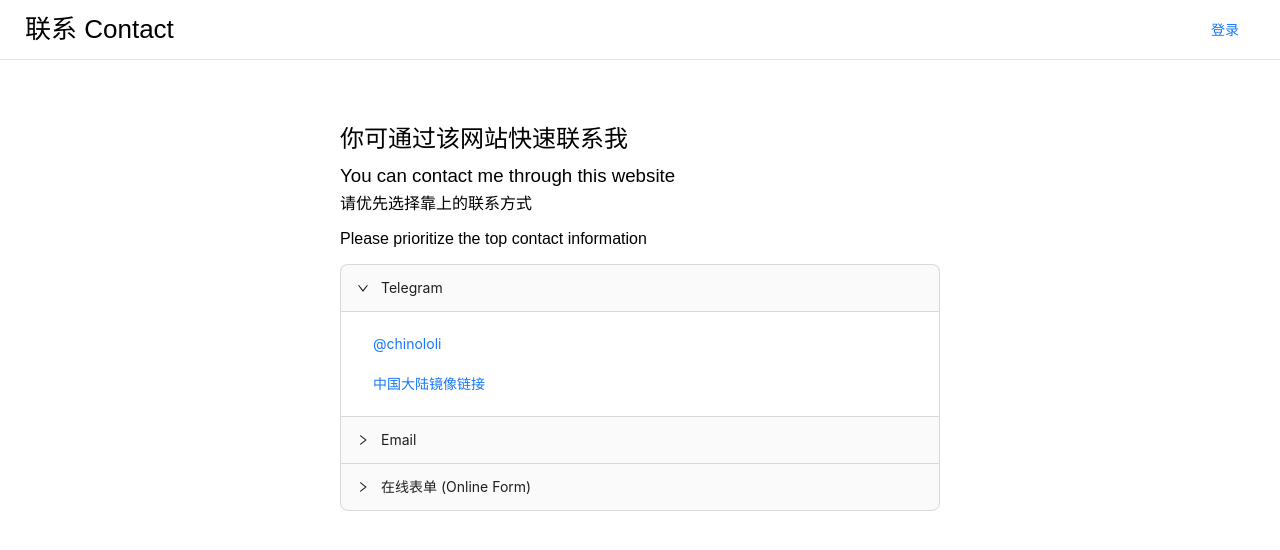
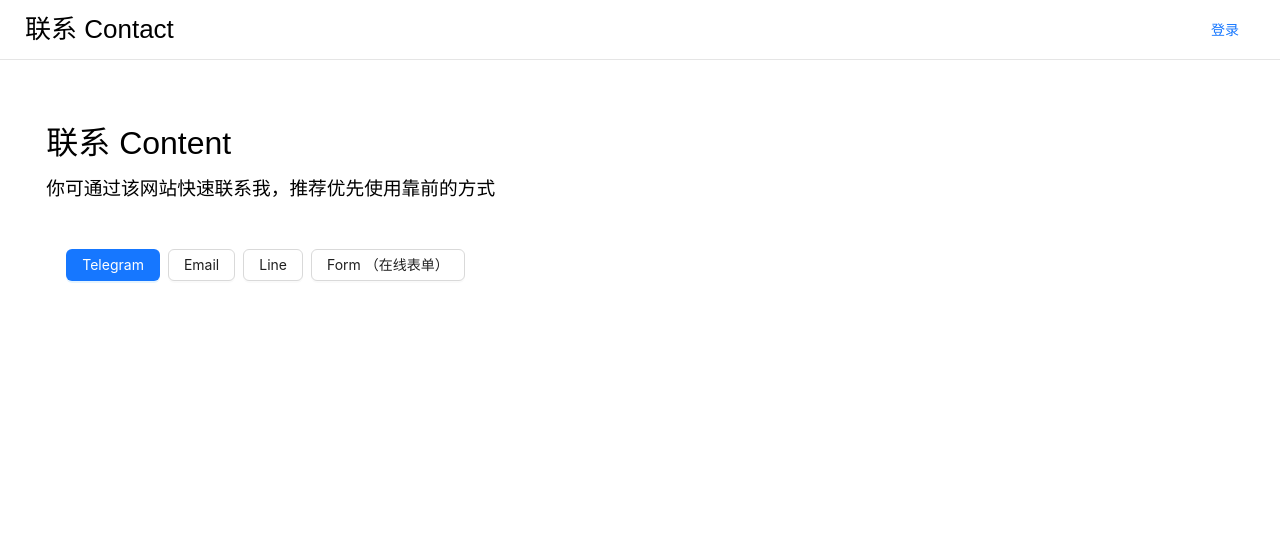
Before and after one commit to alongw/contact, a Vue app in the folder web/: page / in a window 1280 px wide. Shown: the top 550 px of the page. Built offline with nearby package versions, Linux system fonts and the light colour scheme.

Commit message:
feat: update web home page

```diff
--- a/web/src/page/Home/Home.vue
+++ b/web/src/page/Home/Home.vue
@@ -1,57 +1,107 @@
 <script setup lang="ts">
-import { ref } from 'vue'
-
 defineOptions({
     name: 'HomePage'
 })
-
-const activeKey = ref(['1'])
 </script>
 
 <template>
     <div class="home">
-        <h2>你可通过该网站快速联系我</h2>
-        <h3>You can contact me through this website</h3>
-        <p>请优先选择靠上的联系方式</p>
-        <p>Please prioritize the top contact information</p>
-        <a-collapse v-model:activeKey="activeKey">
-            <a-collapse-panel key="1" header="Telegram">
-                <a-space direction="vertical">
-                    <a-button type="link" href="https://t.me/chinololi" target="_blank">
-                        @chinololi
-                    </a-button>
-                    <a-button
-                        type="link"
-                        href="https://see.loliis.top/t.me/chinololi"
-                        target="_blank"
-                    >
-                        中国大陆镜像链接
-                    </a-button>
-                </a-space>
-            </a-collapse-panel>
-            <a-collapse-panel key="2" header="Email">
-                <a-space direction="vertical">
-                    <a-button type="link" href="mailto:alongw@alongw.cn" target="_blank">
-                        alongw@alongw.cn
-                    </a-button>
-                    <a-button
-                        type="link"
-                        href="mailto:alongnyaa@gmail.com"
-                        target="_blank"
-                    >
-                        alongnyaa@gmail.com
-                    </a-button>
-                </a-space>
-            </a-collapse-panel>
+        <div class="title">
+            <h1>联系 Content</h1>
+        </div>
+        <div class="sub-title">
+            <h3>你可通过该网站快速联系我，推荐优先使用靠前的方式</h3>
+        </div>
+        <div class="method">
+            <a-space wrap>
+                <a-popover title="Telegram" placement="bottom">
+                    <template #content>
+                        <p>注意：Telegram 仅供海外用户使用</p>
+                        <p>
+                            使用
+                            <a-typography-link
+                                href="https://t.me/chinololi"
+                                target="_black"
+                            >
+                                @chinololi
+                            </a-typography-link>
+                            获取最新的联系方式
+                        </p>
+                        <p>
+                            使用
+                            <a-typography-link
+                                href="https://see.loliis.top/t.me/chinololi"
+                                target="_black"
+                            >
+                                镜像地址
+                            </a-typography-link>
+                            获取最新的联系方式
+                        </p>
+                    </template>
+                    <a-button type="primary">Telegram</a-button>
+                </a-popover>
 
-            <a-collapse-panel key="3" header="在线表单 (Online Form)">
-                <a-space direction="vertical">
-                    <a-button @click="$router.push('/form/redirect.home')" type="primary">
-                        前往使用
-                    </a-button>
-                </a-space>
-            </a-collapse-panel>
-        </a-collapse>
+                <a-popover title="Email" placement="bottom">
+                    <template #content>
+                        <p>
+                            优先使用：<a-typography-link href="mailto:neko@awwa.cc">
+                                neko@awwa.cc
+                            </a-typography-link>
+                        </p>
+                        <p>
+                            备用：<a-typography-link href="mailto:alongnyaa@gmail.com">
+                                alongnyaa@gmail.com
+                            </a-typography-link>
+                        </p>
+                    </template>
+                    <a-button>Email</a-button>
+                </a-popover>
+
+                <a-popover title="Line" placement="bottom">
+                    <template #content>
+                        <div
+                            style="
+                                display: flex;
+                                flex-direction: column;
+                                align-items: center;
+                            "
+                        >
+                            <p>
+                                <img :width="200" src="@/assets/img/line-qrcode.jpg" />
+                            </p>
+                            <p>
+                                扫描二维码或使用
+                                <a-typography-link
+                                    href="https://line.me/ti/p/GEsm2F4YYO"
+                                    target="_black"
+                                >
+                                    此链接
+                                </a-typography-link>
+                            </p>
+                        </div>
+                    </template>
+                    <a-button>Line</a-button>
+                </a-popover>
+
+                <a-popover title="Form （在线表单）" placement="bottom">
+                    <template #content>
+                        <p>使用在线表单提交信息</p>
+                        <p>
+                            <a-typography-link>
+                                <router-link
+                                    :to="{
+                                        path: '/form/home'
+                                    }"
+                                >
+                                    点击此处
+                                </router-link>
+                            </a-typography-link>
+                        </p>
+                    </template>
+                    <a-button>Form （在线表单）</a-button>
+                </a-popover>
+            </a-space>
+        </div>
     </div>
 </template>
 
@@ -59,7 +109,12 @@ const activeKey = ref(['1'])
 .home {
     margin: 0 auto;
     margin-top: 50px;
-    width: 100%;
-    max-width: 600px;
+    width: 95%;
+    max-width: 1200px;
+
+    .method {
+        margin-top: 50px;
+        padding: 0 20px;
+    }
 }
 </style>
```
Also changed, not shown: web/src/assets/img/line-qrcode.jpg (added), 1 other file (tests, documents, lock files or other folders).
